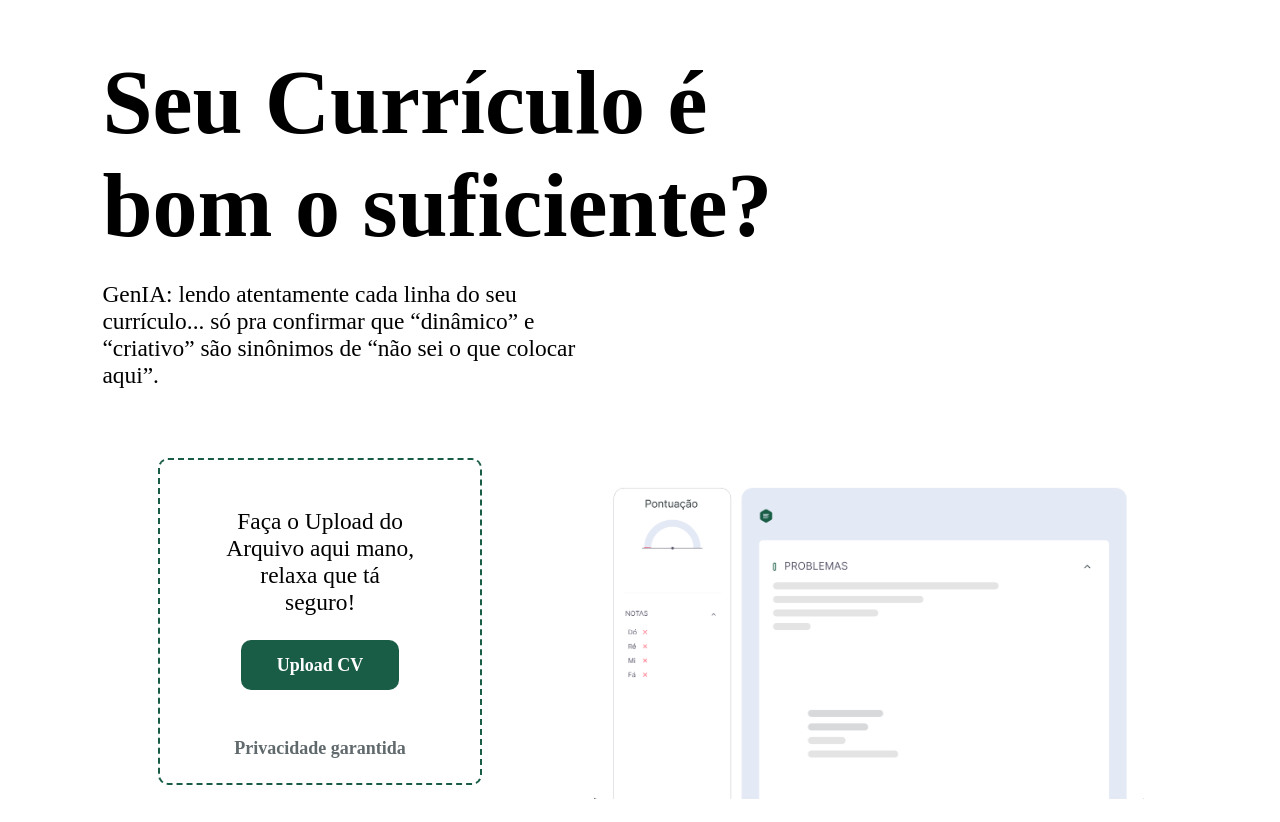
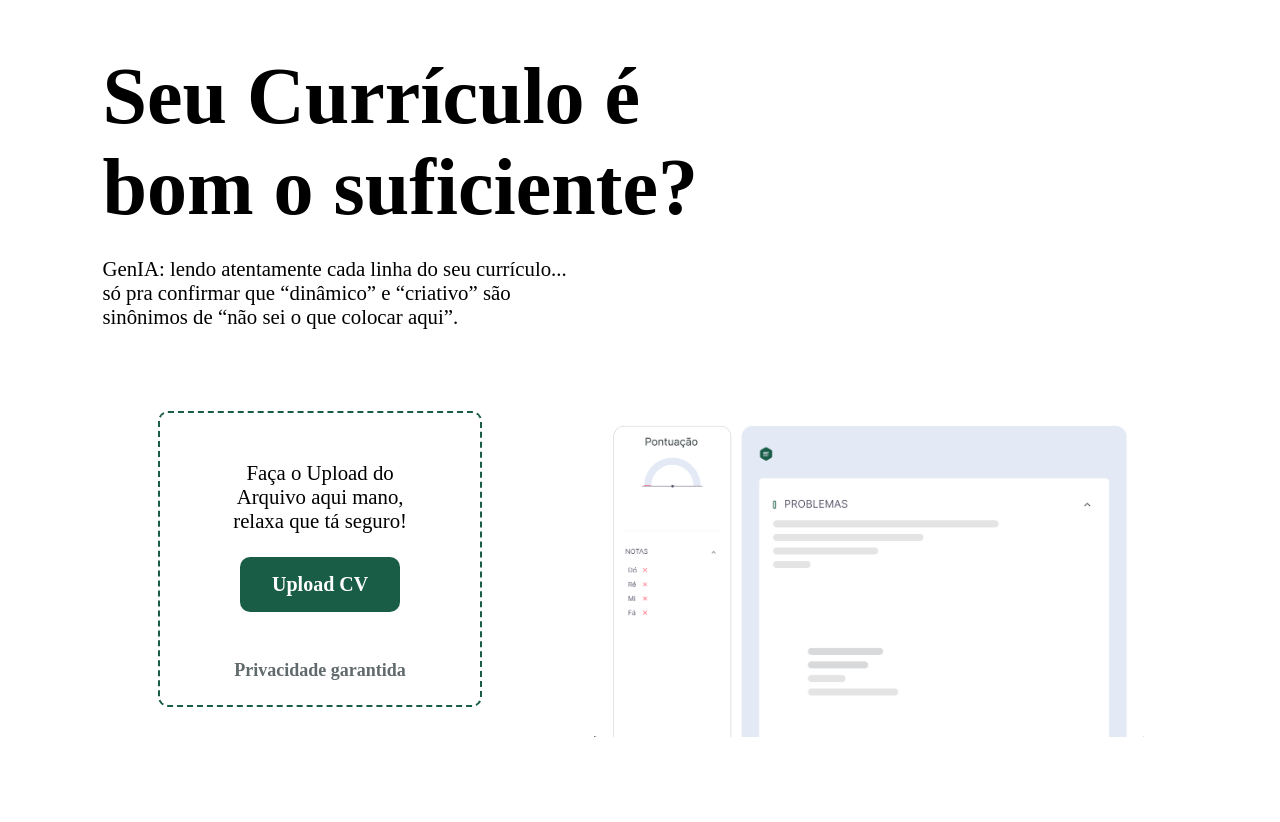
Before and after one commit to Codecon-team/Frontend-GenIA, a Vue app: page / in a window 1280 px wide. After the commit the page ends 800 px from the top, so only its background shows below. Built offline with nearby package versions, Linux system fonts and the light colour scheme.

Commit message:
style: alterações no main.css

```diff
--- a/src/assets/main.css
+++ b/src/assets/main.css
@@ -4,7 +4,6 @@
   text-decoration: none;
   margin: 0;
   padding: 0;
-  font-size: 18px;
 }
 
 .green-btn {
@@ -14,5 +13,11 @@
   border-radius: 10px;
   border: none;
   outline: none;
-  font-weight: 600;
+  font-weight: 700;
+  font-size: 20px;
 }
+
+button,
+p {
+  font-size: 18px;
+}
```
